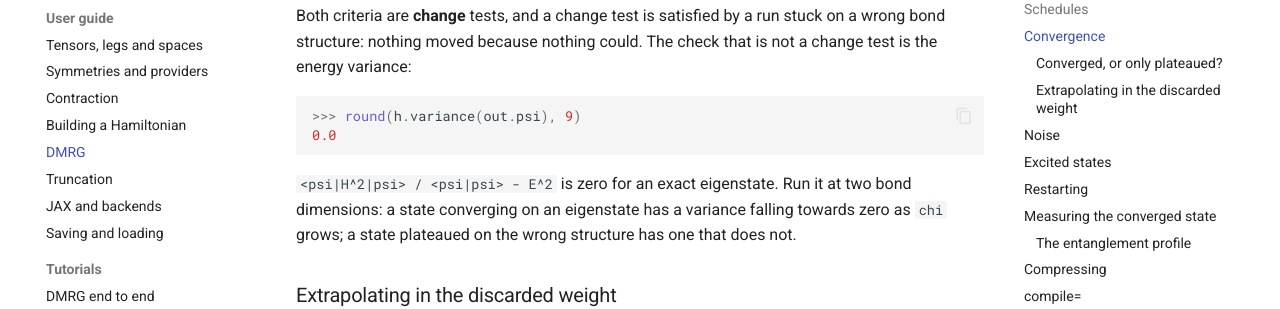
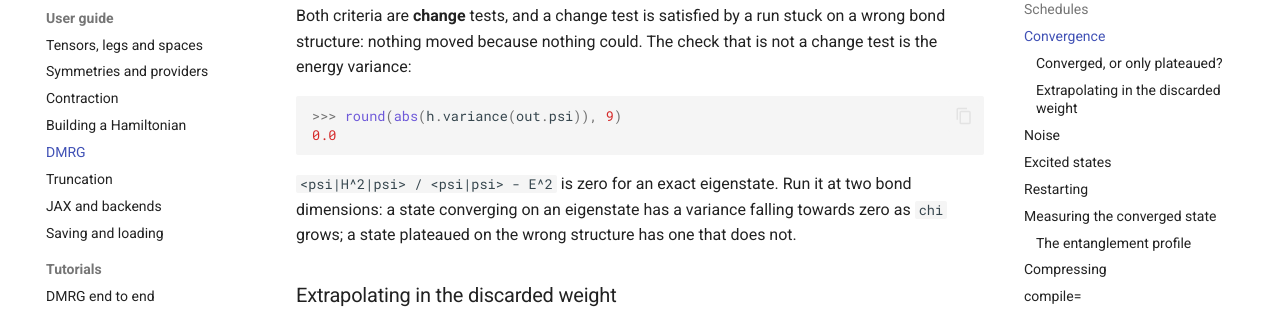
Before and after one commit to Ryo-wtnb11/TeNeT-py, an MkDocs documentation site: the page built from docs/guide/dmrg.md, in a window 1280 px wide and 900 px high, scrolled down 2451 px. Shown: the part 153-462 px from the top of the window. Built offline with MkDocs 1.6.1 and Material for MkDocs 9.7.7, drawn with Linux system fonts in a browser that asks for light colours; comment, search, counter and statistics services are not loaded.

Commit message:
M73: the variance doctest takes abs; the sign of a rounded zero is platform noise

````diff
--- a/docs/guide/dmrg.md
+++ b/docs/guide/dmrg.md
@@ -115,7 +115,7 @@ wrong bond structure: nothing moved because nothing could. The check that is not
 test is the energy variance:
 
 ```python
->>> round(h.variance(out.psi), 9)
+>>> round(abs(h.variance(out.psi)), 9)
 0.0
 
 ```
````
